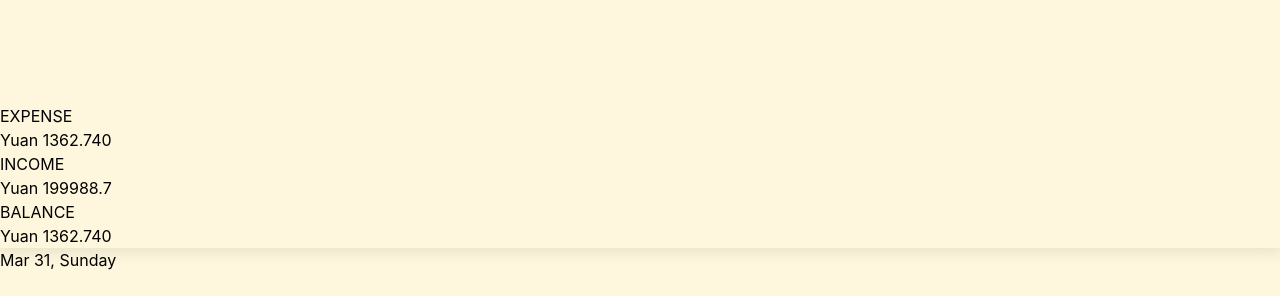
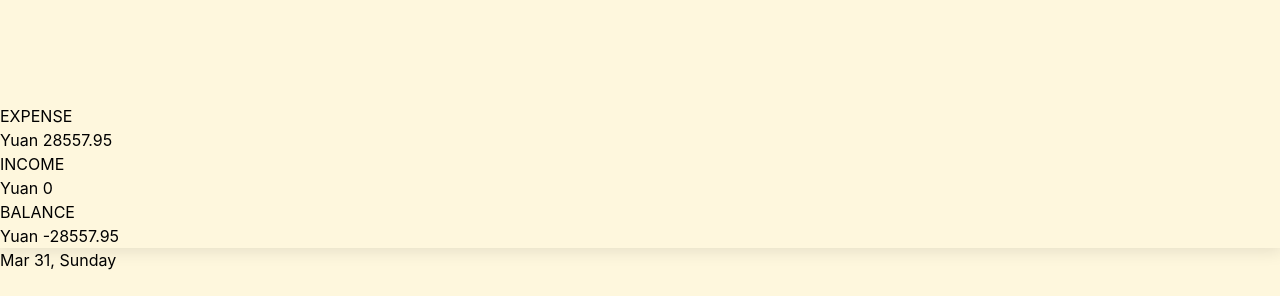
Before and after one commit to redbirdztc/billaster, a React (Create React App) app: page / in a window 1280 px wide. Shown: the part 2510-2806 px from the top of the page. Built offline with nearby package versions, Linux system fonts and the light colour scheme.

Commit message:
feat: generate better records

```diff
--- a/src/App.js
+++ b/src/App.js
@@ -49,13 +49,26 @@ const footerBtns = [
   }
 ]
 
+function round(number, precision) {
+  return Math.round(+number + "e" + precision) / Math.pow(10, precision);
+}
+
 const RecordsElement = ({ records }) => {
   // filter dataset by date
+
   return (
     <div className='w-full z-0 left-0 pt-[10rem] pb-[3rem]' >
-      <div className='App-background' style={{ height: 'calc(100% - 9rem)' }}>
-        <MonthlyRecords records={records} />
-      </div>
+      {records.length !== 0 ?
+        (
+          <div className='App-background' style={{ height: 'calc(100% - 9rem)' }}>
+            <MonthlyRecords records={records} />
+          </div>) :
+        (
+          <div className='text-center w-full h-[76vh] font-bold'>
+            {"No Records"}
+          </div>
+        )
+      }
     </div>
   )
 }
@@ -89,8 +102,20 @@ function App() {
 
 
   const data = generatedData.filter((record) => {
-    return record.date.getMonth() === date.getMonth();
+    return record.date.getMonth() === date.getMonth() && record.date.getFullYear() === date.getFullYear();
   })
+
+  const expense = round(data.filter((record) => {
+    return record.isExpense
+  }).reduce((acc, record) => {
+    return acc + record.amount;
+  }, 0), 2)
+
+  const income = round(data.filter((record) => {
+    return !record.isExpense
+  }).reduce((acc, record) => {
+    return acc + record.amount;
+  }, 0), 2);
 
   return (
     <div >
@@ -99,13 +124,13 @@ function App() {
           <div className='App-background'  >
             <Header />
             <FilterBar onFilterClicked={() => { setMask(!mask) }} setFilterDate={setDate} />
-            <StatisticBar content={[['EXPENSE', 'Yuan 1362.740'], ['INCOME', 'Yuan 199988.7'], ['BALANCE', 'Yuan 1362.740'],]} />
+            <StatisticBar content={[['EXPENSE', `Yuan ${expense}`], ['INCOME', `Yuan ${income}`], ['BALANCE', `Yuan ${income - expense}`]]} />
           </div>
         </UpperDrawer>
 
         <RecordsElement records={data} />
 
-        <div className='h-12 w-full fixed bottom-0 App-background'>
+        <div className='h-12 w-full fixed bottom-0 App-background' style={{ boxShadow: "1px 0px 16px 1px rgba(0,0,0,0.05)" }}>
           <Footer btns={footerBtns} />
         </div>
         {mask &&
--- a/src/dataset.js
+++ b/src/dataset.js
@@ -8,10 +8,8 @@ function generateRandomData(startMonth, endMonth, startDay, endDay) {
     const endDate = new Date(2024, endMonth - 1, endDay);
 
     let currentDate = startDate;
-    let amount = 0;
 
     while (currentDate <= endDate) {
-        amount = Math.floor(Math.random() * 500); // 生成0到500的随机金额
         const times = Math.floor(Math.random() * 10); // 生成0到10的随机次数
 
         for (let i = 0; i < times; i++) {
@@ -25,7 +23,7 @@ function generateRandomData(startMonth, endMonth, startDay, endDay) {
                     icon: PiggyBank,
                     code: "Savings"
                 },
-                amount: amount,
+                amount: Math.floor(Math.random() * 50000) / 100,
                 unit: "Yuan",
                 isExpense: true
             });
```
